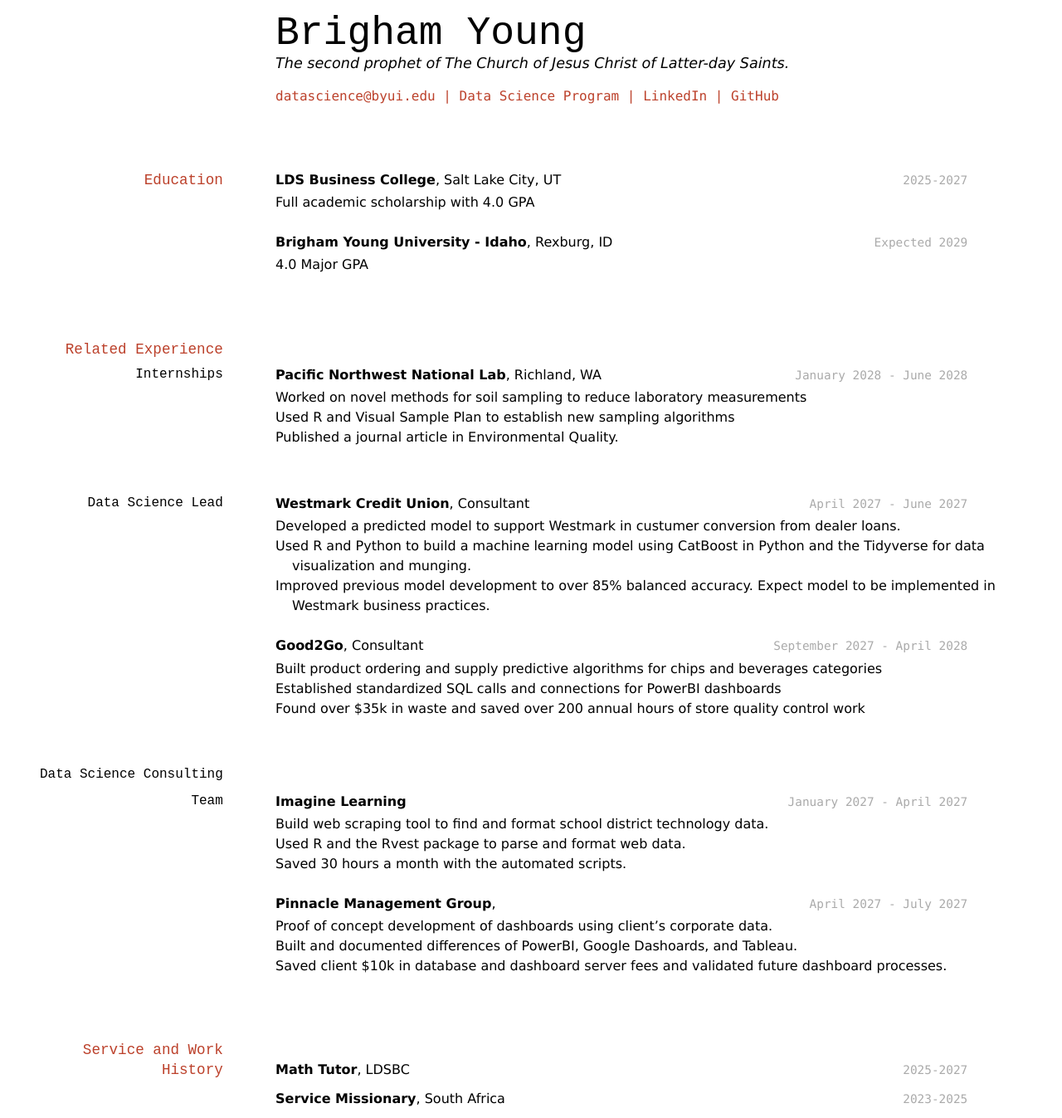
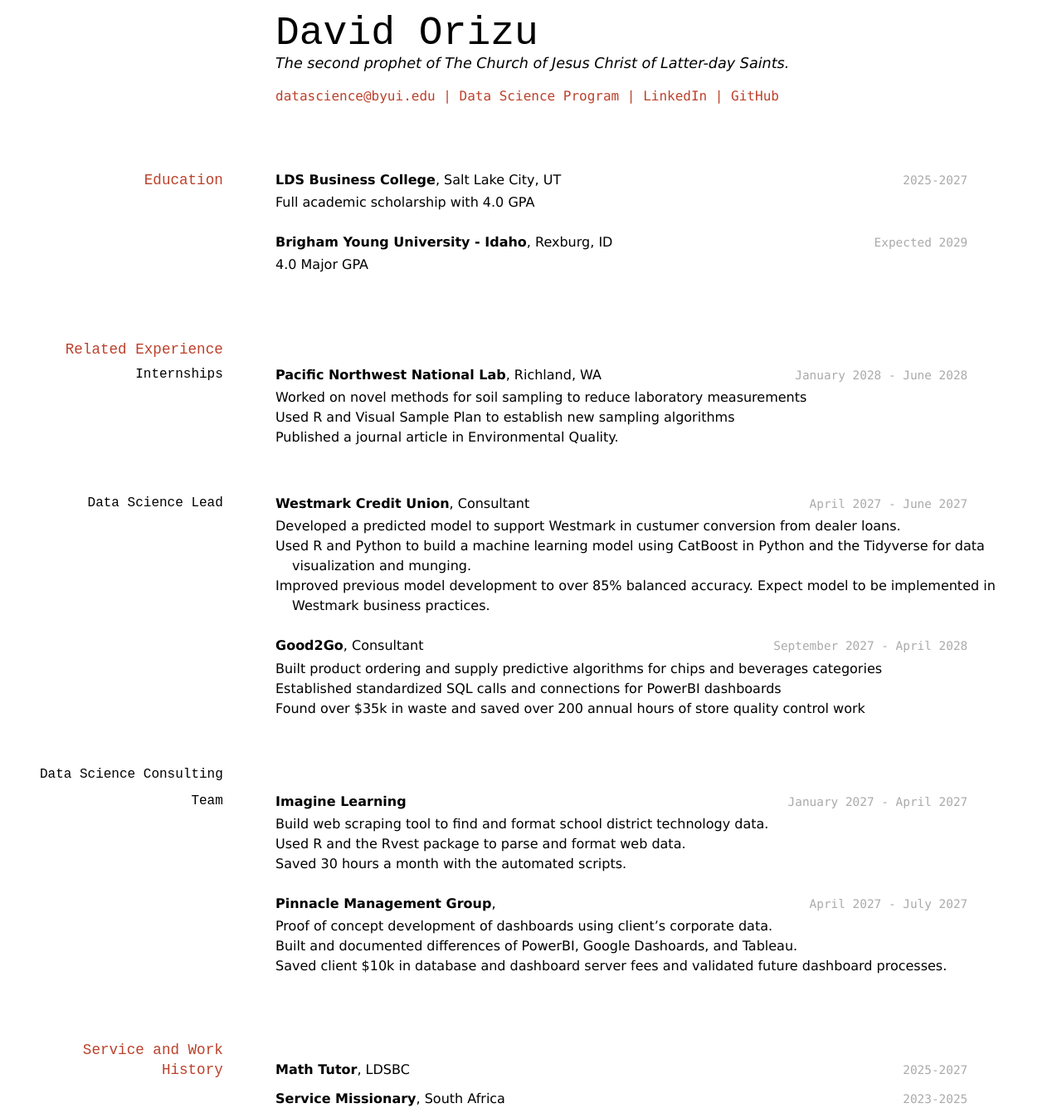
Before and after one commit to davidorizu/orizu_resume, a Jekyll site: the page built from docs/index.md, in a window 1280 px wide. Shown: the whole page at 83% size. Built offline with Jekyll 4.4.1, drawn with Linux system fonts in a browser that asks for light colours.

Commit message:
I changed the name

```diff
--- a/docs/index.md
+++ b/docs/index.md
@@ -1,8 +1,8 @@
 ---
 layout: cv
-title: Brigham Young's Resume
+title: David's Resume
 ---
-# Brigham Young
+# David Orizu
 The second prophet of The Church of Jesus Christ of Latter-day Saints.
 
 <div id="webaddress">
```
